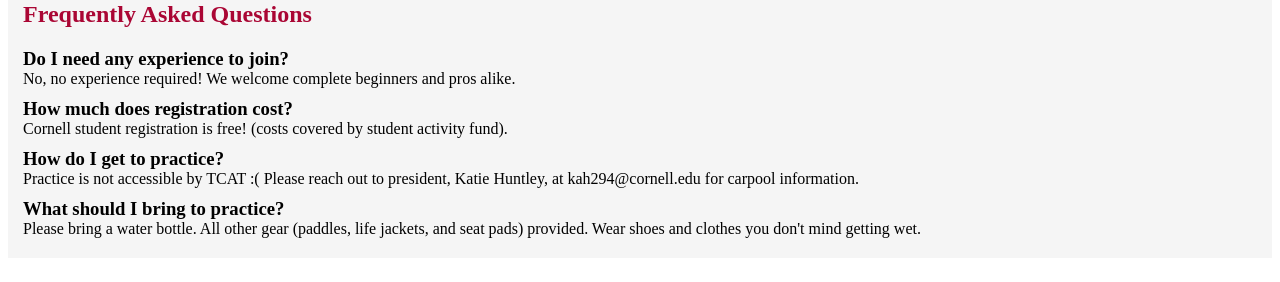
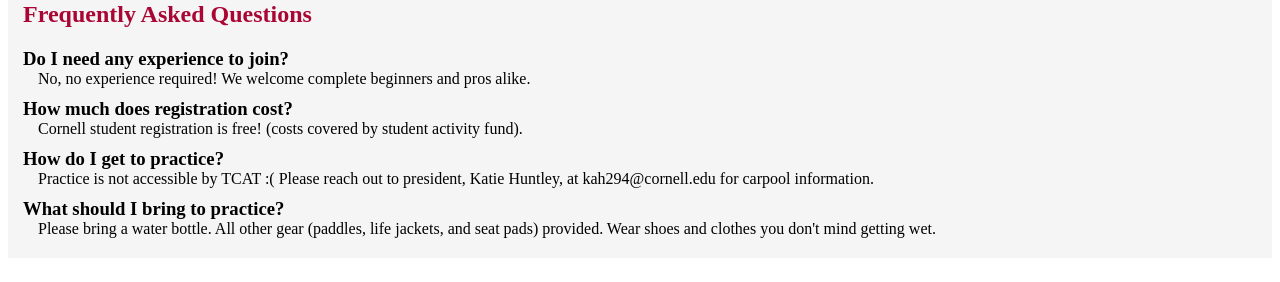
Before and after one commit to kh31514/Cornell_Dragon_Boat, a React (Create React App) app in the folder my-app/: page / in a window 1280 px wide. Shown: the part 951-1233 px from the top of the page. Built offline with nearby package versions, Linux system fonts and the light colour scheme; a web font is replaced by a local one.

Commit message:
further indented answers in FAQ

```diff
--- a/my-app/src/styles/FAQ.css
+++ b/my-app/src/styles/FAQ.css
@@ -3,6 +3,10 @@
   p,
   h3 {
     margin: 0px;
+  }
+
+  p {
+    margin-left: 15px;
   }
 
   margin: 10px 0px;
```
